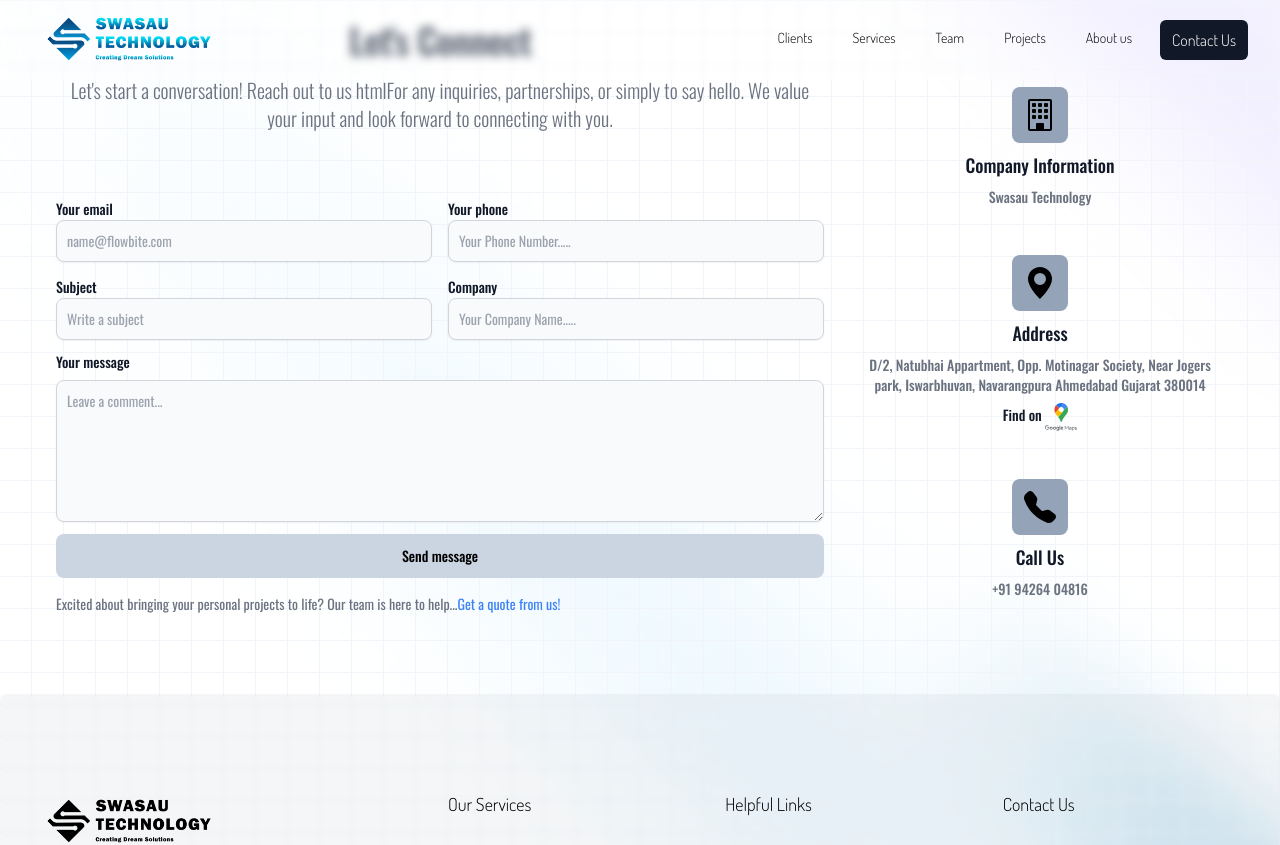
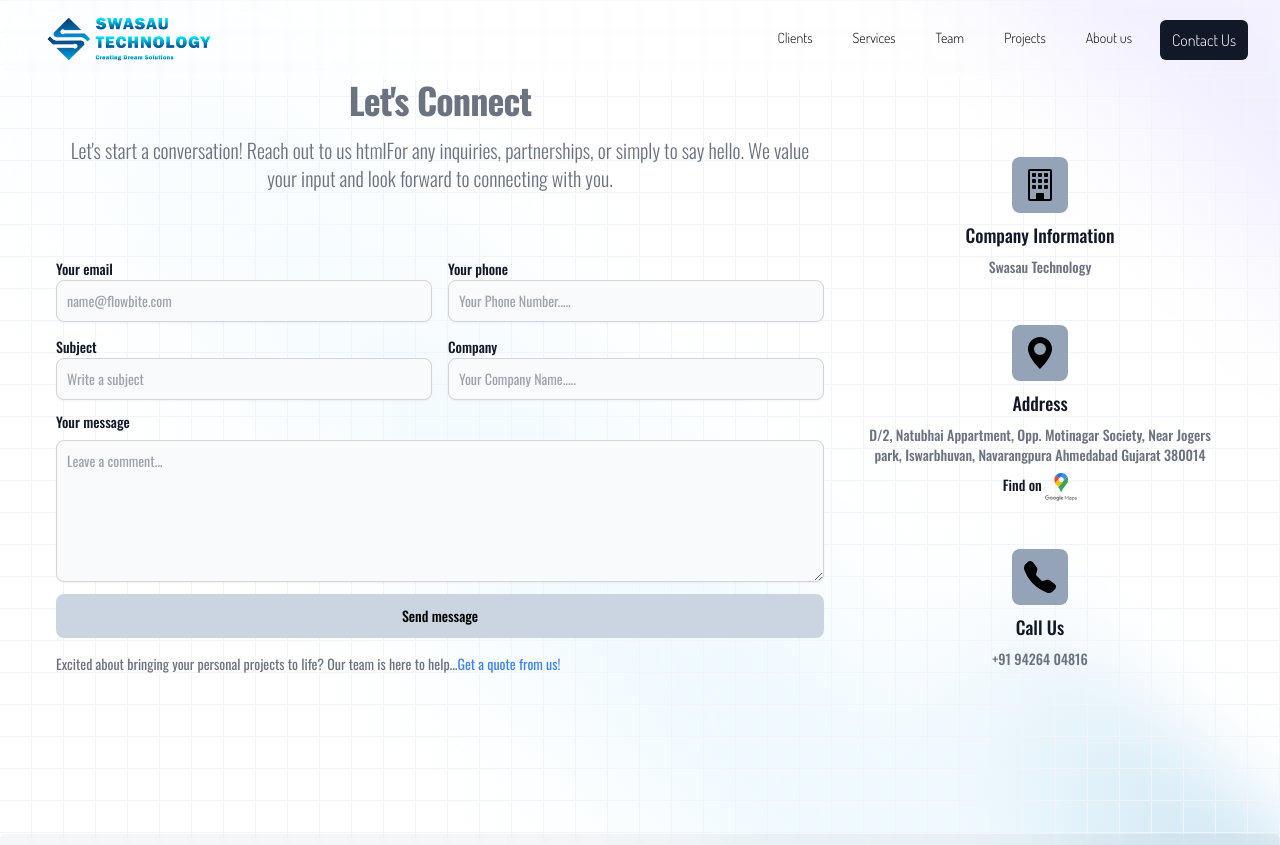
Before and after one commit to Manav1011/swasau-tech-web-v2, a Next.js app: page /contact-us in a window 1280 px wide. Shown: the top 845 px of the page. Built offline with nearby package versions, Linux system fonts and the light colour scheme.

Commit message:
Margins and readability fixed

```diff
--- a/src/app/contact-us/get-a-quote/page.js
+++ b/src/app/contact-us/get-a-quote/page.js
@@ -2,7 +2,7 @@ import GetAQUote from "@/components/ContactUS/GetAQuote"
 import CompanyInformation from "@/components/ContactUS/CompanyInformation"
 function page() {
   return (
-    <section className="h-full mb-20 flex lg:mx-10 lg:flex-row flex-col" style={{fontFamily:'oswald'}}>
+    <section className="h-full mt-20 mb-20 flex lg:mx-10 lg:flex-row flex-col" style={{fontFamily:'oswald'}}>
     <GetAQUote/>
     <CompanyInformation/>
     </section>
--- a/src/components/ContactUS/GetInTouch.js
+++ b/src/components/ContactUS/GetInTouch.js
@@ -44,7 +44,7 @@ function GetInTouch() {
     });
   };
   return (
-    <div className="pt-5 px-4 mx-auto lg:w-2/3">
+    <div className="mt-20 mb-20 px-4 mx-auto lg:w-2/3">
       <h2 className="mb-4 text-4xl tracking-tight font-extrabold text-center text-gray-500">
         Let's Connect
       </h2>
--- a/src/components/NavBar/ToggleNavButton.js
+++ b/src/components/NavBar/ToggleNavButton.js
@@ -1,6 +1,7 @@
 'use client'
 function ToggleNavButton() {
     const toggleMenuMobile = () => {
+      document.getElementsByTagName('nav')[0].classList.toggle('bg-slate-200');
         document.getElementById("mobile-menu").classList.toggle("hidden");
     };
     return (
--- a/src/components/home/NavBar.js
+++ b/src/components/home/NavBar.js
@@ -7,8 +7,8 @@ import NavLink from "./NavLink";
 function NavBar() {
   return (
     <nav
-      className="w-full absolute top-0 z-10 bg-opacity-30"
-      style={{ fontFamily: "dosislight", background: 'transparent', 'backdropFilter': 'blur(5px)' }}
+      className="w-full fixed top-0 z-10 sm:bg-transparent"
+      style={{ fontFamily: "dosislight", 'backdropFilter': 'blur(5px)' }}
     >
       <div className="mx-auto max-w-7xl px-2 sm:px-6 lg:px-8">
         <div className="relative flex h-20 items-center justify-between">
```
